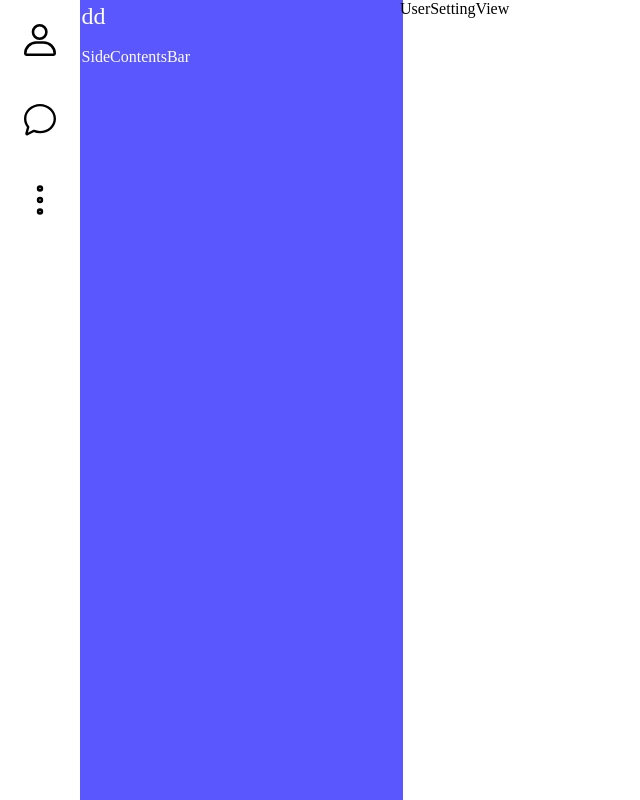
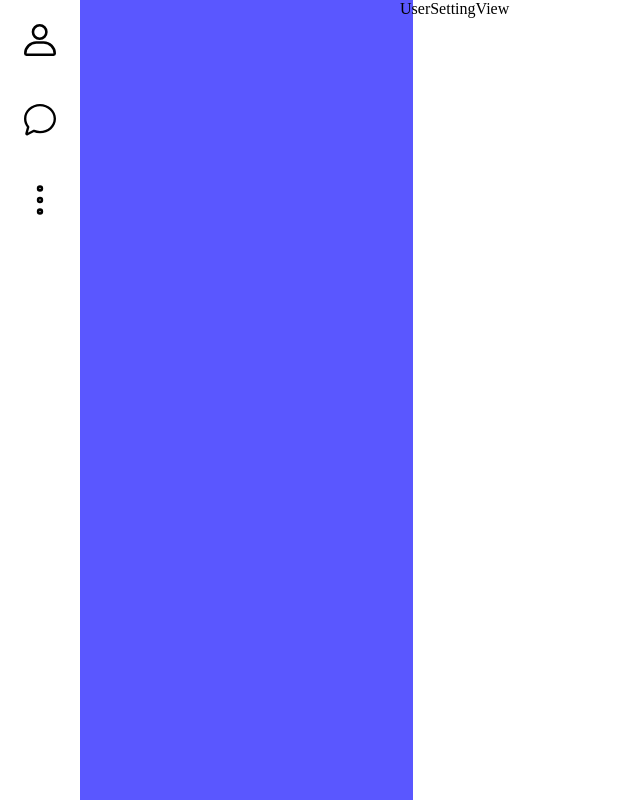
Before and after one commit to 2023-DSGW-Novel-Engineering/Web, a React (Create React App) app: page /usersetting/1 in a window 1280 px wide. Shown: the whole page, without its empty margins (0-640 px from the left). Built offline with nearby package versions, Linux system fonts and the light colour scheme.

Commit message:
FIX :: SideContents Box Value

```diff
--- a/src/components/common/sideContentsBar/SideContentsBar.tsx
+++ b/src/components/common/sideContentsBar/SideContentsBar.tsx
@@ -1,12 +1,25 @@
 import React from "react";
 import * as S from "./SideContentsbar.style";
+import ContentsBox from "./contents/ContentsBox";
 
-const SideContentsBar = () => {
+interface ISideContentS {
+  title: string;
+  contents?: string[];
+  url: string;
+}
+
+const SideContentsBar = (props: ISideContentS) => {
   return (
     <div>
-      <S.Title>dd</S.Title>
+      <S.Title>
+        <S.TitleContext>{props.title}</S.TitleContext>
+      </S.Title>
       <S.SidebarContainer>
-        <div>SideContentsBar</div>
+        <S.SidebarContentsContainer>
+          {props.contents?.map((e, i) => (
+            <ContentsBox context={e} url={props.url} key={i} />
+          ))}
+        </S.SidebarContentsContainer>
       </S.SidebarContainer>
     </div>
   );
--- a/src/components/common/sideContentsBar/SideContentsbar.style.ts
+++ b/src/components/common/sideContentsBar/SideContentsbar.style.ts
@@ -2,19 +2,28 @@ import styled from "styled-components";
 
 export const Title = styled.div`
   height: 5%;
-  padding: 1% 0.5%;
+  padding: 2%;
   width: 20rem;
   font-size: 1.5rem;
   background-color: #5a57ff;
   color: white;
 `;
 
+export const TitleContext = styled.p`
+  margin: 1rem;
+`;
+
 export const SidebarContainer = styled.div`
-  padding: 0.5%;
-  padding-bottom: 1%;
+  padding: 2%;
   width: 20rem;
   height: 94%;
   background-color: #5a57ff;
   color: white;
   overflow: auto;
 `;
+
+export const SidebarContentsContainer = styled.div`
+  width: 20rem;
+  height: 98%;
+  overflow: auto;
+`;
```
